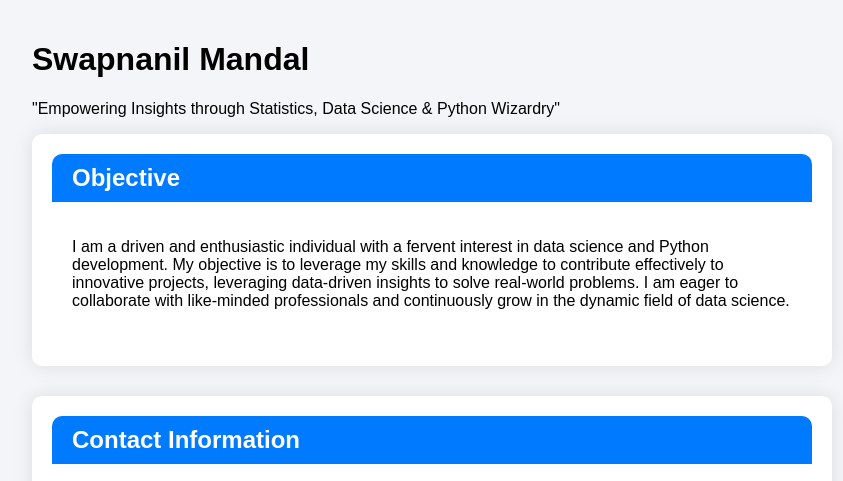
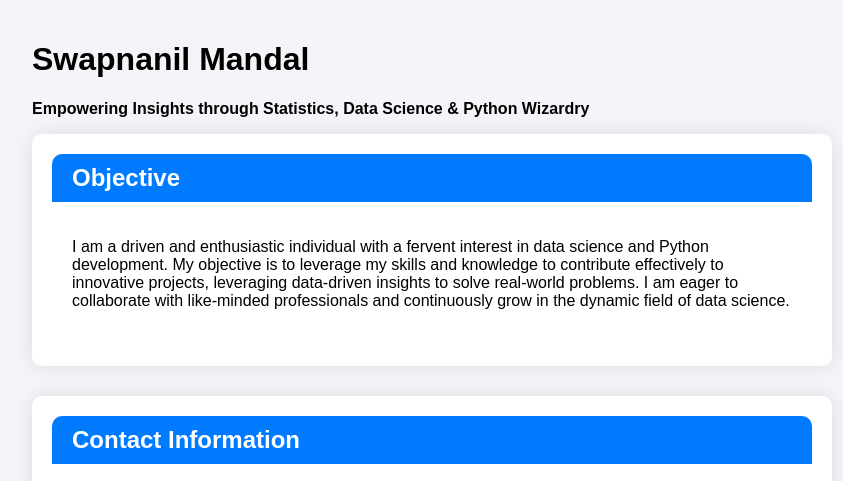
Before and after one commit to swapnanil186/swapnanil186.github.io, a plain HTML site: page index.html in a window 1280 px wide. Shown: the top 481 px of the page, without its empty margins (208-1051 px from the left). Drawn offline with Linux system fonts and the light colour scheme.

Commit message:
Update index.html

```diff
--- a/index.html
+++ b/index.html
@@ -92,7 +92,7 @@ body {
     <!-- Header -->
     <div class="header">
         <h1>Swapnanil Mandal</h1>
-        <p>"Empowering Insights through Statistics, Data Science & Python Wizardry"</p>
+        <p><strong>Empowering Insights through Statistics, Data Science & Python Wizardry</strong></p>
     </div>
 
     <!-- Objective Section -->
```
